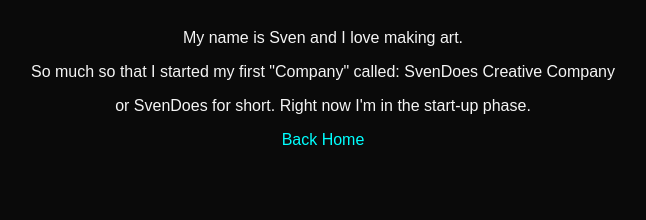
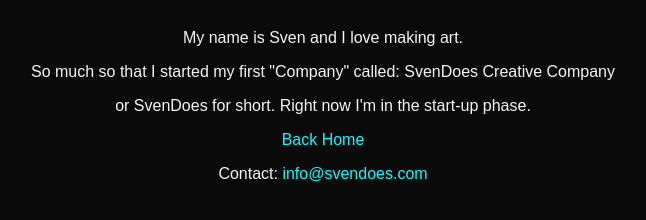
Before and after one commit to SvenDoes/svendoes.github.io, a plain HTML site: page about/index.html in a window 1280 px wide. Shown: the part 122-342 px from the top of the page, without its empty margins (317-963 px from the left). Drawn offline with Linux system fonts and the light colour scheme.

Commit message:
Update index.html

```diff
--- a/about/index.html
+++ b/about/index.html
@@ -13,5 +13,6 @@
   <p> So much so that I started my first "Company" called: SvenDoes Creative Company </p>
   <p> or SvenDoes for short. Right now I'm in the start-up phase. </p>
   <p><a href="../homepage/">Back Home</a></p>
+  <p>Contact: <a href="mailto:info@svendoes.com">info@svendoes.com</a></p>
 </body>
 </html>
```
